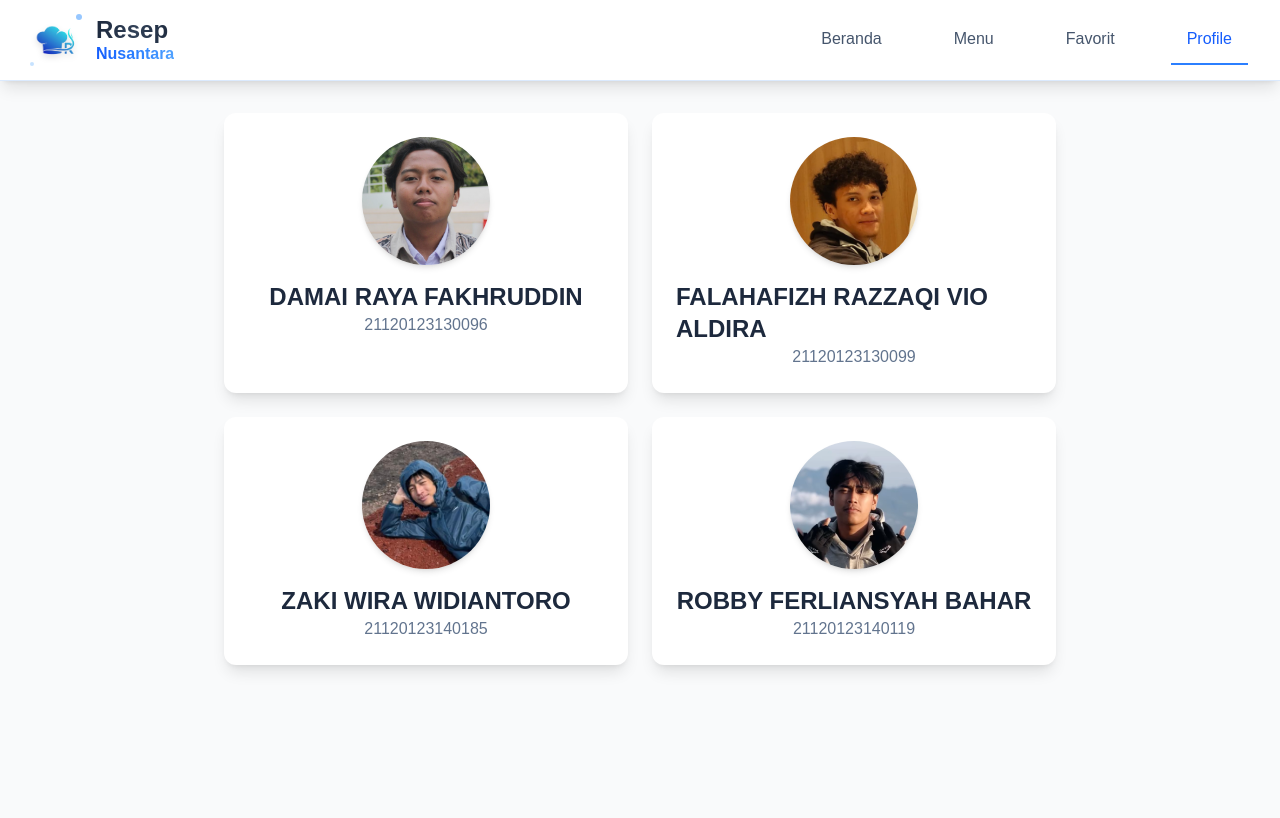
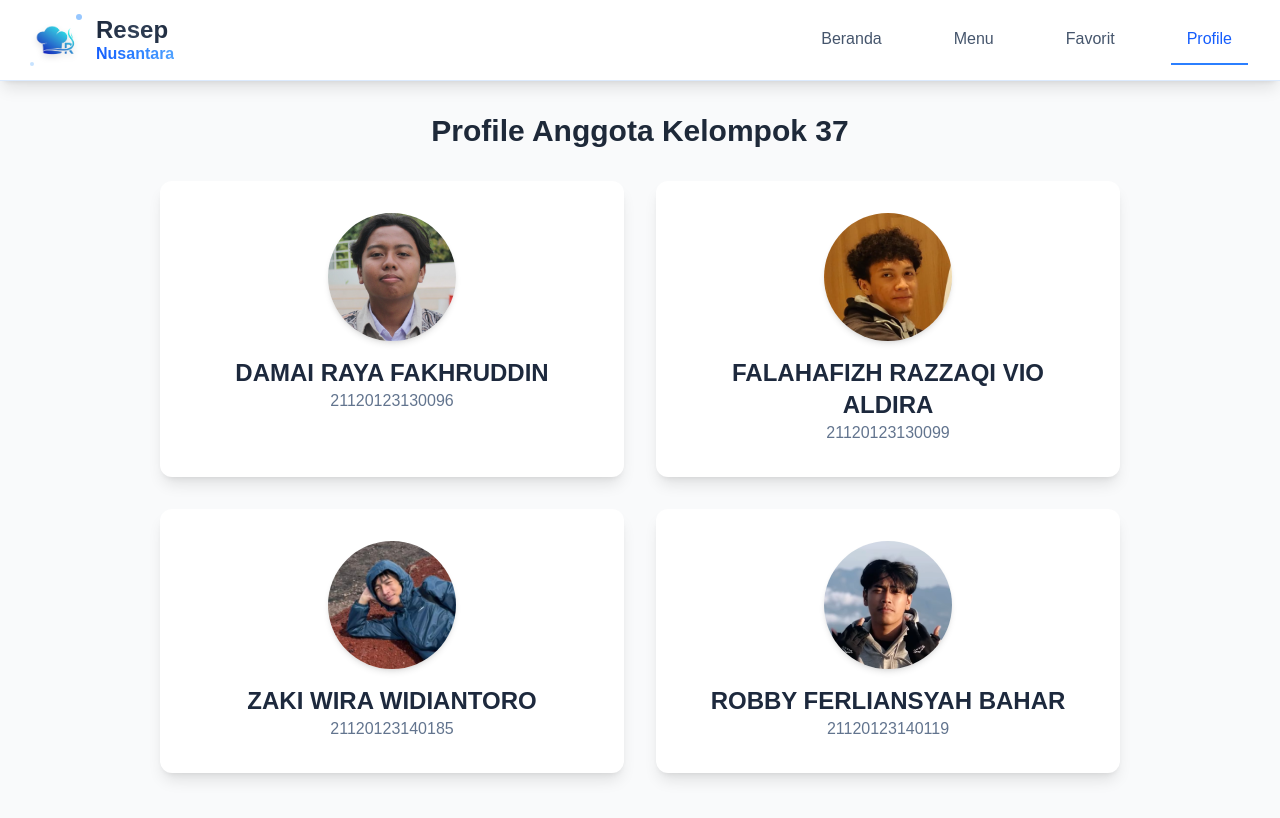
Before and after one commit to Damairf/Tugas_Modul4_Praktikum_PPB_Kel37, a React (Vite) app: page /profile in a window 1280 px wide. Shown: the top 818 px of the page. Built offline with nearby package versions, Linux system fonts and the light colour scheme.

Commit message:
code commit

```diff
--- a/src/pages/ProfilePage.jsx
+++ b/src/pages/ProfilePage.jsx
@@ -1,23 +1,41 @@
+// src/pages/ProfilePage.jsx
 import Raya from "../assets/Raya.png";
 import Vio from "../assets/Vio.png";
 import Zaki from "../assets/Zaki.png";
 import Robby from "../assets/Robby.png";
 
 export default function ProfilePage() {
+  const members = [
+    { img: Raya, name: "DAMAI RAYA FAKHRUDDIN", nim: "21120123130096" },
+    { img: Vio, name: "FALAHAFIZH RAZZAQI VIO ALDIRA", nim: "21120123130099" },
+    { img: Zaki, name: "ZAKI WIRA WIDIANTORO", nim: "21120123140185" },
+    { img: Robby, name: "ROBBY FERLIANSYAH BAHAR", nim: "21120123140119" },
+  ];
+
   return (
-    <div className="p-4 md:p-8 pb-20 md:pb-8 max-w-4xl mx-auto grid grid-cols-1 md:grid-cols-2 gap-6">
-      {[
-        { img: Raya, name: "DAMAI RAYA FAKHRUDDIN", nim: "21120123130096" },
-        { img: Vio, name: "FALAHAFIZH RAZZAQI VIO ALDIRA", nim: "21120123130099" },
-        { img: Zaki, name: "ZAKI WIRA WIDIANTORO", nim: "21120123140185" },
-        { img: Robby, name: "ROBBY FERLIANSYAH BAHAR", nim: "21120123140119" }
-      ].map((member) => (
-        <div key={member.nim} className="bg-white rounded-xl shadow-lg p-6 flex flex-col items-center">
-          <img src={member.img} alt={member.name} className="w-32 h-32 rounded-full mb-4 shadow-md object-cover" />
-          <h2 className="text-2xl font-bold text-slate-800">{member.name}</h2>
-          <p className="text-slate-500">{member.nim}</p>
-        </div>
-      ))}
+    <div className="p-4 md:p-8 pb-20 md:pb-8 max-w-5xl mx-auto">
+      <h1 className="text-2xl md:text-3xl font-bold text-gray-800 mb-8 text-center">
+        Profile Anggota Kelompok 37
+      </h1>
+
+      <div className="grid grid-cols-1 md:grid-cols-2 gap-8">
+        {members.map((member) => (
+          <div
+            key={member.nim}
+            className="bg-white rounded-xl shadow-lg p-6 md:p-8 flex flex-col items-center"
+          >
+            <img
+              src={member.img}
+              alt={member.name}
+              className="w-32 h-32 rounded-full mb-4 shadow-md object-cover"
+            />
+            <h2 className="text-2xl font-bold text-slate-800 text-center">
+              {member.name}
+            </h2>
+            <p className="text-slate-500">{member.nim}</p>
+          </div>
+        ))}
+      </div>
     </div>
   );
 }
```
